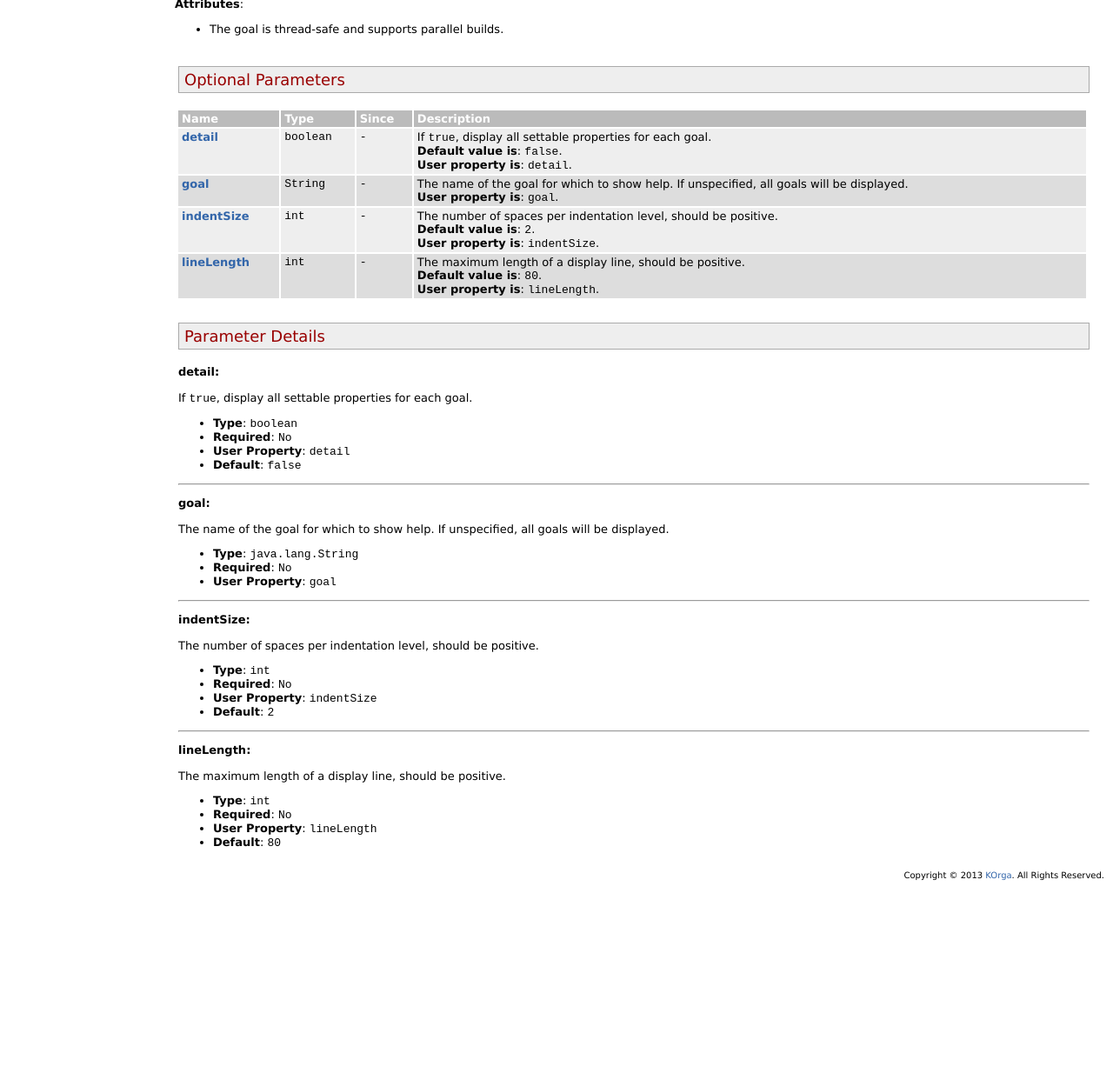
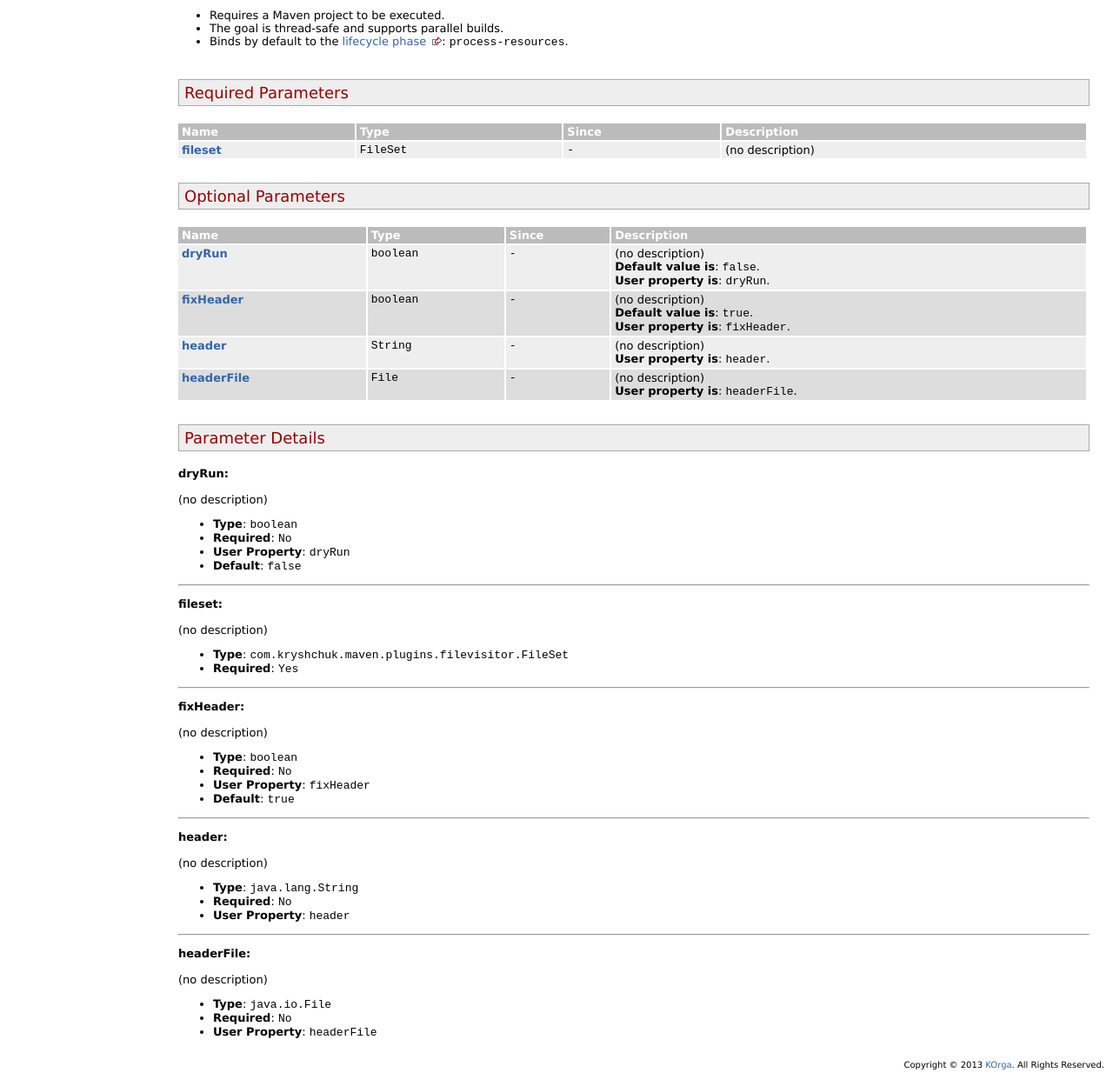
Before and after one commit to ykryshchuk/fixsource-maven-plugin, a plain HTML site: page fix-xml-mojo.html in a window 1280 px wide. Shown: the part 277-1511 px from the top of the page at 87% size. Before the commit the page ends 1302 px from the top, so only its background shows below. Drawn offline with Linux system fonts and the light colour scheme.

Commit message:
Update after release

```diff
--- a/help-mojo.html
+++ b/fix-xml-mojo.html
@@ -4,7 +4,7 @@
   <head>
     <meta http-equiv="Content-Type" content="text/html; charset=UTF-8" />
     <title>FixSource Maven plugin -
-    fixsource:help</title>
+    fixsource:fix-xml</title>
     <style type="text/css" media="all">
       @import url("./css/maven-base.css");
       @import url("./css/maven-theme.css");
@@ -18,7 +18,7 @@
   <body class="composite">
     <div id="banner">
                     <div id="bannerLeft">
-                Maven FixSource Plugin
+                FixSource Maven Plugin
                 </div>
                     <div class="clear">
         <hr/>
@@ -28,11 +28,11 @@
 
 
                 <div class="xleft">
-        <span id="publishDate">Last Published: 2013-03-23 00:33</span>
+        <span id="publishDate">Last Published: 2013-03-23 23:14</span>
                       </div>
             <div class="xright">
 
-                 <span id="projectVersion">Version: 1.0</span>
+                 <span id="projectVersion">Version: 1.1</span>
       </div>
       <div class="clear">
         <hr/>
@@ -78,17 +78,33 @@
       <div id="contentBox">
 
 
-    <div class="section"><h2>fixsource:help<a name="fixsource:help"></a></h2>
+    <div class="section"><h2>fixsource:fix-xml<a name="fixsource:fix-xml"></a></h2>
       <p><b>Full name</b>:</p>
-      <p>com.kryshchuk.maven.plugins:fixsource-maven-plugin:1.0:help</p>
+      <p>com.kryshchuk.maven.plugins:fixsource-maven-plugin:1.1:fix-xml</p>
       <p><b>Description</b>:</p>
-      <div>Display help information on fixsource-maven-plugin.<br />
-Call <tt>mvn fixsource:help -Ddetail=true
--Dgoal=&lt;goal-name&gt;</tt> to display parameter details.</div>
+      <div>(no description)</div>
       <p><b>Attributes</b>:</p>
       <ul>
+        <li>Requires a Maven project to be executed.</li>
         <li>The goal is thread-safe and supports parallel builds.</li>
+        <li>Binds by default to the <a class="externalLink" href="http://maven.apache.org/ref/current/maven-core/lifecycles.html">lifecycle phase</a>: <tt>process-resources</tt>.</li>
       </ul>
+      <div class="section"><h3>Required Parameters<a name="Required_Parameters"></a></h3>
+        <table class="bodyTable" border="0">
+          <tr class="a">
+            <th>Name</th>
+            <th>Type</th>
+            <th>Since</th>
+            <th>Description</th>
+          </tr>
+          <tr class="b">
+            <td><b><a href="#fileset">fileset</a></b></td>
+            <td><tt>FileSet</tt></td>
+            <td><tt>-</tt></td>
+            <td>(no description)<br /></td>
+          </tr>
+        </table>
+      </div>
       <div class="section"><h3>Optional Parameters<a name="Optional_Parameters"></a></h3>
         <table class="bodyTable" border="0">
           <tr class="a">
@@ -98,63 +114,63 @@ Call <tt>mvn fixsource:help -Ddetail=true
             <th>Description</th>
           </tr>
           <tr class="b">
-            <td><b><a href="#detail">detail</a></b></td>
+            <td><b><a href="#dryRun">dryRun</a></b></td>
             <td><tt>boolean</tt></td>
             <td><tt>-</tt></td>
-            <td>If <tt>true</tt>, display all settable properties for each
-goal.<br /><b>Default value is</b>: <tt>false</tt>.<br /><b>User property is</b>: <tt>detail</tt>.</td>
+            <td>(no description)<br /><b>Default value is</b>: <tt>false</tt>.<br /><b>User property is</b>: <tt>dryRun</tt>.</td>
           </tr>
           <tr class="a">
-            <td><b><a href="#goal">goal</a></b></td>
+            <td><b><a href="#fixHeader">fixHeader</a></b></td>
+            <td><tt>boolean</tt></td>
+            <td><tt>-</tt></td>
+            <td>(no description)<br /><b>Default value is</b>: <tt>true</tt>.<br /><b>User property is</b>: <tt>fixHeader</tt>.</td>
+          </tr>
+          <tr class="b">
+            <td><b><a href="#header">header</a></b></td>
             <td><tt>String</tt></td>
             <td><tt>-</tt></td>
-            <td>The name of the goal for which to show help. If unspecified, all
-goals will be displayed.<br /><b>User property is</b>: <tt>goal</tt>.</td>
-          </tr>
-          <tr class="b">
-            <td><b><a href="#indentSize">indentSize</a></b></td>
-            <td><tt>int</tt></td>
-            <td><tt>-</tt></td>
-            <td>The number of spaces per indentation level, should be positive.<br /><b>Default value is</b>: <tt>2</tt>.<br /><b>User property is</b>: <tt>indentSize</tt>.</td>
+            <td>(no description)<br /><b>User property is</b>: <tt>header</tt>.</td>
           </tr>
           <tr class="a">
-            <td><b><a href="#lineLength">lineLength</a></b></td>
-            <td><tt>int</tt></td>
+            <td><b><a href="#headerFile">headerFile</a></b></td>
+            <td><tt>File</tt></td>
             <td><tt>-</tt></td>
-            <td>The maximum length of a display line, should be positive.<br /><b>Default value is</b>: <tt>80</tt>.<br /><b>User property is</b>: <tt>lineLength</tt>.</td>
+            <td>(no description)<br /><b>User property is</b>: <tt>headerFile</tt>.</td>
           </tr>
         </table>
       </div>
       <div class="section"><h3>Parameter Details<a name="Parameter_Details"></a></h3>
-        <p><b><a name="detail">detail</a>:</b></p>
-        <div>If <tt>true</tt>, display all settable properties for each
-goal.</div>
+        <p><b><a name="dryRun">dryRun</a>:</b></p>
+        <div>(no description)</div>
         <ul>
           <li><b>Type</b>: <tt>boolean</tt></li>
           <li><b>Required</b>: <tt>No</tt></li>
-          <li><b>User Property</b>: <tt>detail</tt></li>
+          <li><b>User Property</b>: <tt>dryRun</tt></li>
           <li><b>Default</b>: <tt>false</tt></li>
-        </ul><hr /><p><b><a name="goal">goal</a>:</b></p>
-        <div>The name of the goal for which to show help. If unspecified, all
-goals will be displayed.</div>
+        </ul><hr /><p><b><a name="fileset">fileset</a>:</b></p>
+        <div>(no description)</div>
+        <ul>
+          <li><b>Type</b>: <tt>com.kryshchuk.maven.plugins.filevisitor.FileSet</tt></li>
+          <li><b>Required</b>: <tt>Yes</tt></li>
+        </ul><hr /><p><b><a name="fixHeader">fixHeader</a>:</b></p>
+        <div>(no description)</div>
+        <ul>
+          <li><b>Type</b>: <tt>boolean</tt></li>
+          <li><b>Required</b>: <tt>No</tt></li>
+          <li><b>User Property</b>: <tt>fixHeader</tt></li>
+          <li><b>Default</b>: <tt>true</tt></li>
+        </ul><hr /><p><b><a name="header">header</a>:</b></p>
+        <div>(no description)</div>
         <ul>
           <li><b>Type</b>: <tt>java.lang.String</tt></li>
           <li><b>Required</b>: <tt>No</tt></li>
-          <li><b>User Property</b>: <tt>goal</tt></li>
-        </ul><hr /><p><b><a name="indentSize">indentSize</a>:</b></p>
-        <div>The number of spaces per indentation level, should be positive.</div>
+          <li><b>User Property</b>: <tt>header</tt></li>
+        </ul><hr /><p><b><a name="headerFile">headerFile</a>:</b></p>
+        <div>(no description)</div>
         <ul>
-          <li><b>Type</b>: <tt>int</tt></li>
+          <li><b>Type</b>: <tt>java.io.File</tt></li>
           <li><b>Required</b>: <tt>No</tt></li>
-          <li><b>User Property</b>: <tt>indentSize</tt></li>
-          <li><b>Default</b>: <tt>2</tt></li>
-        </ul><hr /><p><b><a name="lineLength">lineLength</a>:</b></p>
-        <div>The maximum length of a display line, should be positive.</div>
-        <ul>
-          <li><b>Type</b>: <tt>int</tt></li>
-          <li><b>Required</b>: <tt>No</tt></li>
-          <li><b>User Property</b>: <tt>lineLength</tt></li>
-          <li><b>Default</b>: <tt>80</tt></li>
+          <li><b>User Property</b>: <tt>headerFile</tt></li>
         </ul>
       </div>
     </div>
```
Also changed, not shown: dependencies.html (+10 -10 lines), faq.html (+3 -3 lines), fix-java-mojo.html (+24 -13 lines), fix-test-java-mojo.html (+24 -13 lines), index.html (+4 -4 lines), license.html (+3 -3 lines), plugin-info.html (+7 -7 lines), project-info.html (+3 -3 lines), project-reports.html (+3 -3 lines), project-summary.html (+4 -4 lines), source-repository.html (+3 -3 lines), team-list.html (+3 -3 lines), usage.html (+3 -3 lines).
